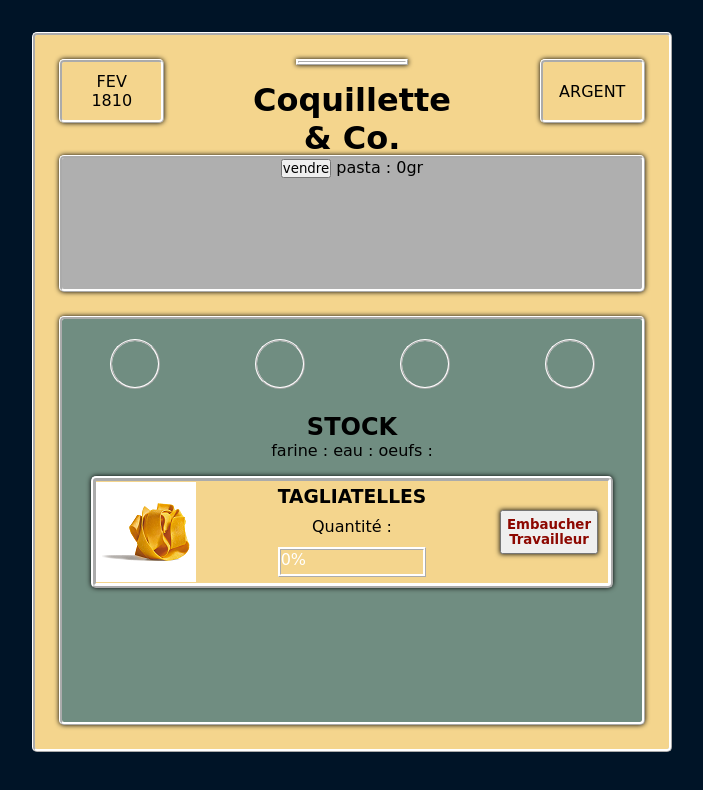
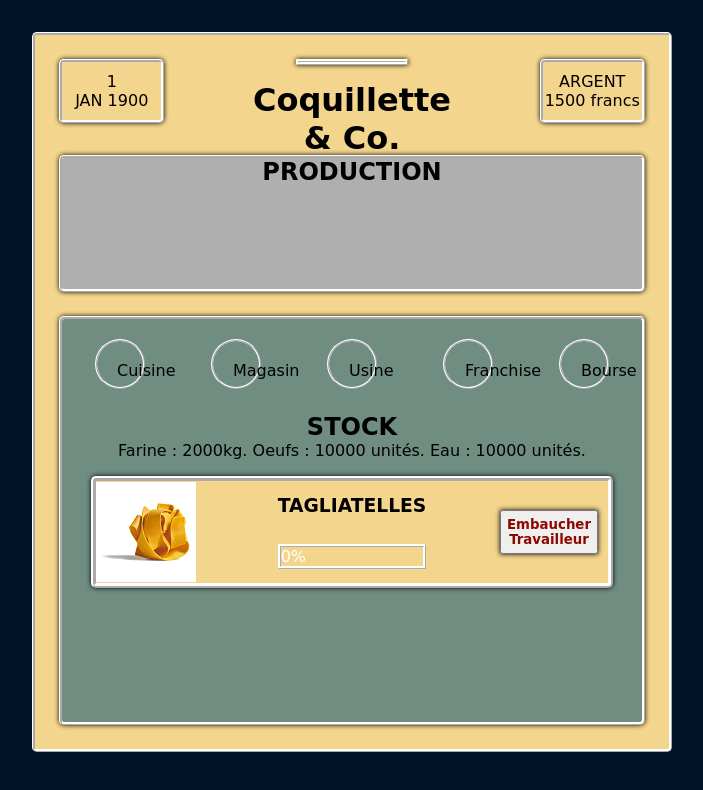
Before and after one commit to joly534/coquillette-and-co, a plain HTML site: page index.html in a window 1280 px wide. Shown: the whole page, without its empty margins (288-991 px from the left). Drawn offline with nearby package versions, Linux system fonts and the light colour scheme; a web font is replaced by a local one.

Commit message:
update
systeme de date et d'argent, decompte lors de l'embauche d'un travailleur

```diff
--- a/index.html
+++ b/index.html
@@ -36,15 +36,14 @@
                 </div>
 
                 <!--ARGENT-->
-                <div class="argent shadow5 bord-ridge-radius center"><p>ARGENT</p></div>
+                <div class="argent shadow5 bord-ridge-radius center" id="argent"></div>
 
             </div>
 
             <!--ANIMATION SCREEN-->
             <div class="screen shadow5 bord-ridge-radius" id="screen">
-                <div id="pasta">
-                    <button onclick="vendrePates()">vendre</button>
-                </div>
+                <h2>PRODUCTION</h2>
+                <div id="pasta"></div>
             </div>
 
             <!--CONTENT-->
@@ -52,10 +51,11 @@
 
                 <!--MENU-->
                 <div class="menu">
-                    <div class="icone"></div>
-                    <div class="icone"></div>
-                    <div class="icone"></div>
-                    <div class="icone"></div>
+                    <div class="icone">Cuisine</div>
+                    <div class="icone">Magasin</div>
+                    <div class="icone">Usine</div>
+                    <div class="icone">Franchise</div>
+                    <div class="icone">Bourse</div>
                 </div>
 
                 <!--SECTION PATES-->
@@ -65,9 +65,9 @@
                     <div class="stock center">
                         <h2>STOCK</h2>
                         <div class="flexrow"></div>
-                        <span>farine : </span>
-                        <span>eau : </span>
-                        <span>oeufs : </span>
+                        <span id="farine"></span>
+                        <span id="oeuf"></span>
+                        <span id="eau"></span>
                     </div>
 
                     <!--PASTA-->
@@ -77,7 +77,6 @@
                         <!--INFORMATIONS-->
                         <div class="infos-production">
                             <h3>TAGLIATELLES</h2>
-                            <span id="taglia">Quantité : <br/></span>
                             <!--BARRE DE PROGRESSION-->
                             <div class="barre-production">
                                 <div id="avancement-tagliatelle" class="avancement">0%</div>
@@ -104,6 +103,11 @@
 
                 </div>
 
+                <!--SECTION FRANCHISE-->
+                <div class="control franchise">
+
+                </div>
+
                 <!--SECTION WORLD-->
                 <div class="control world">
 
@@ -117,7 +121,7 @@
 
     <script src="https://code.jquery.com/jquery-3.5.1.slim.min.js" integrity="sha384-DfXdz2htPH0lsSSs5nCTpuj/zy4C+OGpamoFVy38MVBnE+IbbVYUew+OrCXaRkfj" crossorigin="anonymous"></script>
     <script src="js/date.js"></script>
+    <script src="js/money.js"></script>
     <script src="js/main.js"></script>
-    <script src="js/money.js"></script>
 </body>
 </html>
--- a/js/date.js
+++ b/js/date.js
@@ -1,24 +1,25 @@
 
-var date = document.getElementById('date');
-var mois = ['JAN','FEV','MARS','AVR','MAI','JUIN',
-            'JUIL','AOUT','SEPT','OCT','NOV',
-            'DEC'];
-var annee = 1810;
 
 
 function noTimeToLoose () {
     var i=0;
+    var jour = 1;var divDate = document.getElementById('date');
+    var mois = ['JAN','FEV','MARS','AVR','MAI','JUIN',
+                'JUIL','AOUT','SEPT','OCT','NOV',
+                'DEC'];
+    var annee = 1900;
+
+    divDate.innerHTML= jour + '<br/>' + mois[0] + ' ' + annee ;
     setInterval(() => {
+        if (jour < 30 ) {
+            jour++;
+        }
 
-        if (i < mois.length) {
-            date.innerHTML='';
-            date.innerHTML= mois[i] + '<br/>' + annee;
+        if (jour === 30) {
+            divDate.innerHTML='';
+            divDate.innerHTML= jour + '<br/>' + mois[i] + ' ' + annee ;
             i ++;
-        } else {
-            i=0;
-            annee +=1;
-            date.innerHTML='';
-            date.innerHTML= mois[i] + '<br/>' + annee;
+            jour = 1;
         }
 
     }, 2000);
--- a/js/main.js
+++ b/js/main.js
@@ -1,7 +1,13 @@
 
 var valueTagliatelle = 0;
+var pasta = 0;
+/******unite de mesure */
+var poids = 'kg';
+var valueFarine = 2000;
+valueOeuf = 10000;
+valueEau = 10000;
 var loadOnScreen = document.getElementById('pasta');
-var producePasta = new Produce('pasta',valueTagliatelle,'gr');
+var divProducePasta = document.getElementById('pasta');
 
 
 function produceTagliatelle()
@@ -9,21 +15,25 @@ function produceTagliatelle()
     var state = false;
     var pourcentageTagliatelle = 0;
     /******div qui entoure la barre de progression******/
-    var tagliatelle = document.getElementById('taglia')
+    var divTagliatelle = document.getElementById('taglia');
     /******div de la barre de  progression******/
     var avancement = document.getElementById('avancement-tagliatelle');
-    /******unite de mesure */
-    var poids = 'gr';
 
         setInterval(() => {
             pourcentageTagliatelle += 1;
             avancement.innerHTML = pourcentageTagliatelle + '%';
             avancement.style.width = pourcentageTagliatelle + '%';
             if (pourcentageTagliatelle == 100) {
-                valueTagliatelle += 100;
+                pasta += 30;
+                valueFarine -= 20;
+                valueOeuf -= 200;
+                valueEau -= 10;
+                money -= 150;
+
                 pourcentageTagliatelle = 0;
-                tagliatelle.innerHTML= "";
-                tagliatelle.innerHTML= "Quantité : " +  valueTagliatelle + poids;
+                loadPastaOnScreen();
+                loadStockOnScreen();
+                updateMoney();
             } else if ((valueTagliatelle >= 1000) && (valueTagliatelle < 1000000)) { poids = 'kg';
             } else if ((valueTagliatelle >= 1000000) && (valueTagliatelle < 2000000)) { poids = ' tonne';
             } else if (valueTagliatelle >= 2000000) { poids = ' tonnes'; }
@@ -32,21 +42,24 @@ function produceTagliatelle()
         }, 16);
 
 }
-/************constructeur fonction affichage valeur sur ecran************/
-function Produce(name,value, unit){
-    this.name = name,
-    this.value = value,
-    this.unit = unit,
-    this.screen = function() {
-        loadOnScreen.append(name + ' : ' + value + unit );
-    }
+
+/*****afficher la quantité de pates produites******/
+function loadPastaOnScreen() {
+    divProducePasta.innerHTML ='Quantité de pates : ' + pasta + ' ' + poids;
+
+destockage();
 }
 
 
-
-function update() {
-    producePasta.screen();
+/******afficher les stocks***************/
+function loadStockOnScreen() {
+    var divFarine= document.getElementById('farine');
+    var divOeuf = document.getElementById('oeuf');
+    var divEau = document.getElementById('eau');
+    divFarine.innerHTML='Farine : ' + valueFarine + poids + '.';
+    divOeuf.innerHTML='Oeufs : ' + valueOeuf + ' unités.';
+    divEau.innerHTML = 'Eau : ' + valueEau + ' unités.';
 
 }
 
-update();
+loadStockOnScreen()
--- a/js/money.js
+++ b/js/money.js
@@ -1,3 +1,24 @@
-if (valueTagliatelle >= 1000) {
+var divMoney=document.getElementById('argent');
+var money = 1500;
+var devise = 'francs';
 
+divMoney.innerHTML='ARGENT <br/>' + money + ' ' + devise;
+function updateMoney() {
+    divMoney.innerHTML='ARGENT <br/>' + money + ' ' + devise;
 }
+
+
+
+function destockage() {
+    if (pasta >= 1) {
+        divProducePasta.innerHTML='Quantité de pates : ' + pasta + ' ' + poids + ' ' + '<button onclick ="salePasta()">Vendre<br/>4 frs/kg</button>';
+    }
+}
+
+
+function salePasta() {
+    pasta -= 1;
+    money += 4 ;
+    updateMoney();
+    loadPastaOnScreen();
+}
--- a/style.css
+++ b/style.css
@@ -98,7 +98,10 @@ h1 { margin: 0.5em auto; text-align: center;}
     left: 0;
     width: 10em;
 }
-
+/************MENU************/
+.icone{
+    padding: 20px;
+}
 /************CONTENT**************/
 .content
 {
@@ -130,14 +133,14 @@ h1 { margin: 0.5em auto; text-align: center;}
     background: #8D0801;
     color: white;
 }
-.production
+button
 {
     color: #8D0801;
     font-weight: bold;margin-right: 10px;
     padding: 5px;
     transition: 0.5s;
 }
-.production:hover
+button:hover
 {
     box-shadow: none;
 }
@@ -172,7 +175,7 @@ h1 { margin: 0.5em auto; text-align: center;}
 .barre-production
 {
     width: 100%;
-    height: 30%;
+    height: 25px;
     border: 3px ridge white;
     margin: 0.5px auto;
 }
```
Also changed, not shown: js/class/produce.js (added, +9 -0 lines).
